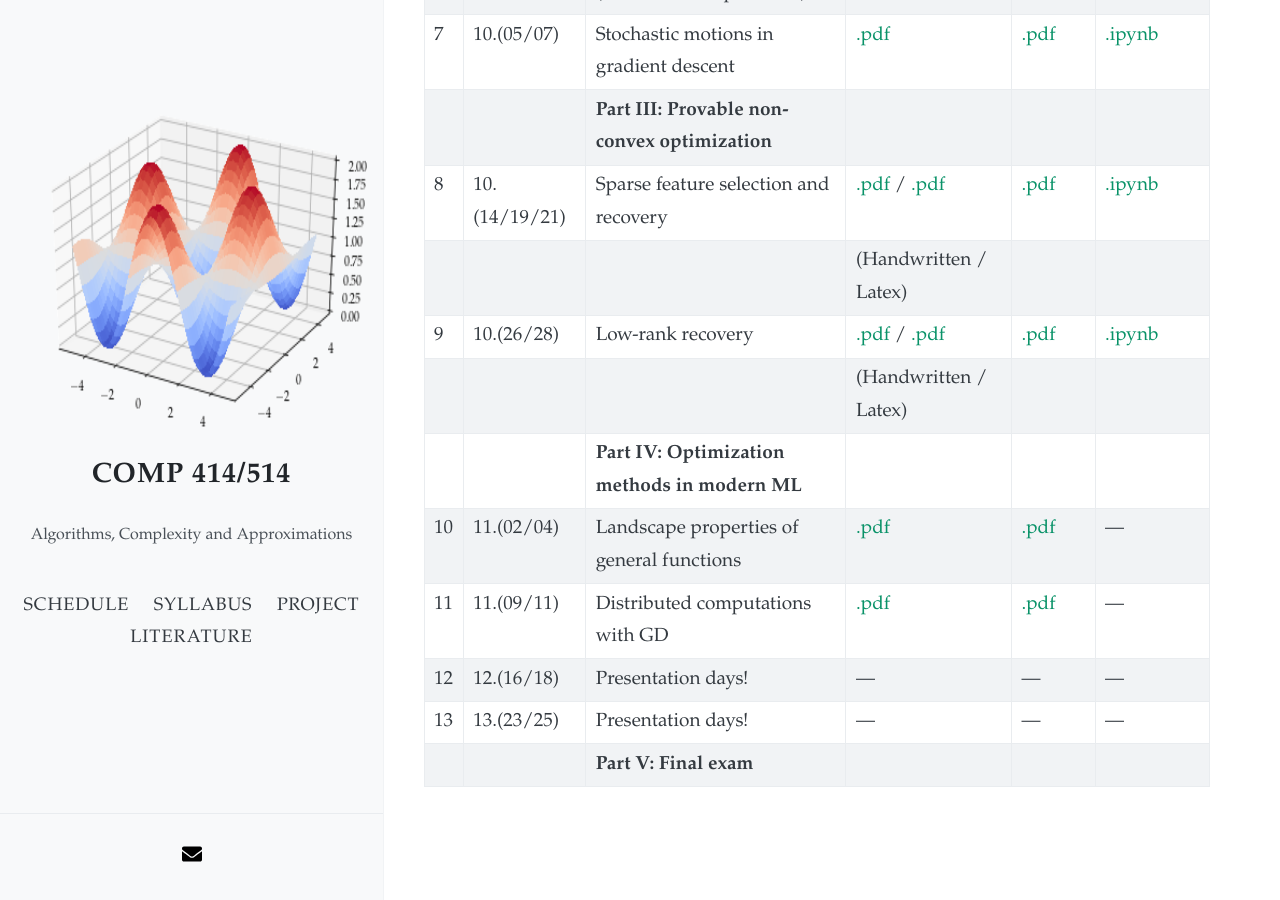
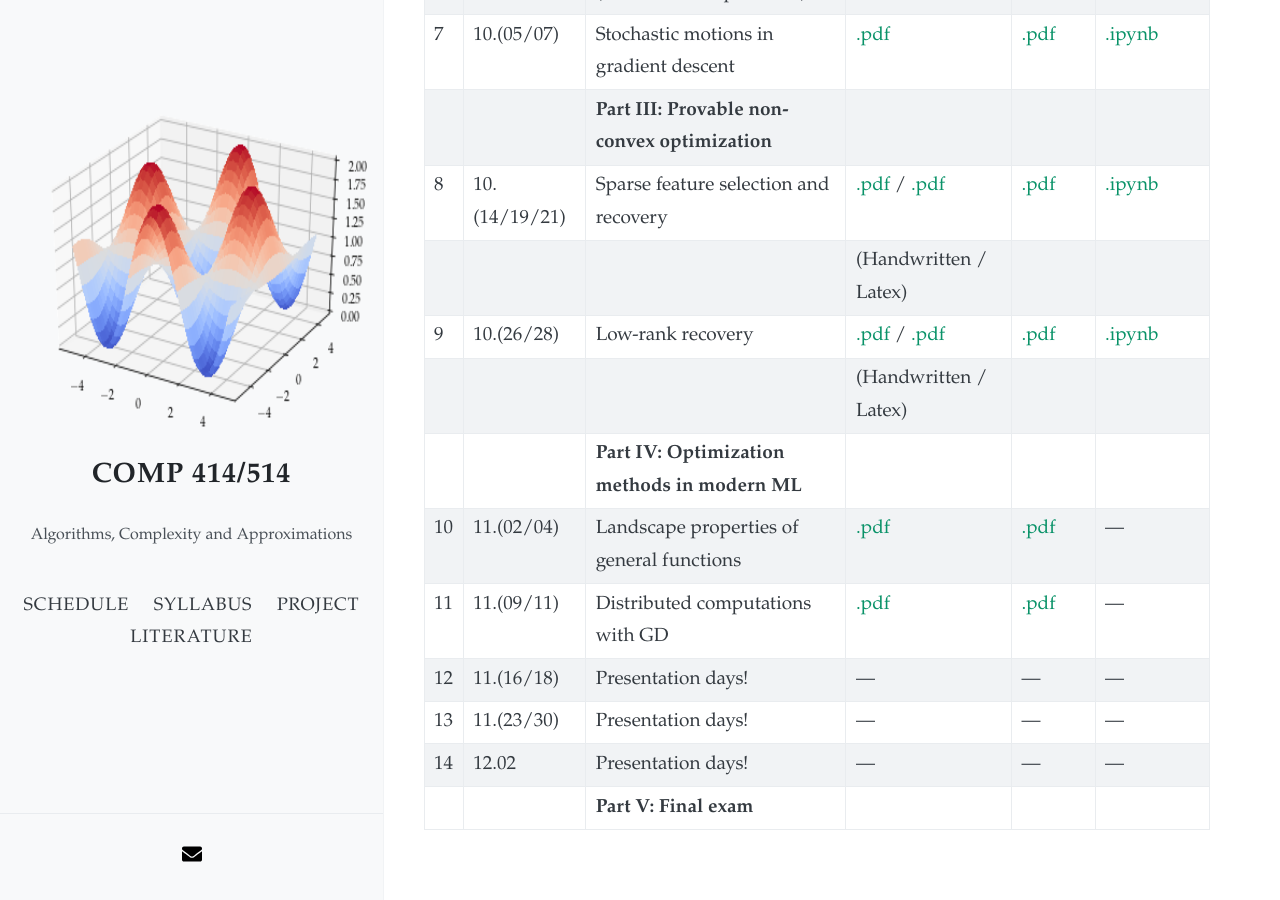
Before and after one commit to akyrillidis/comp414-514, a Jekyll site: the page built from schedule.md, in a window 1280 px wide and 900 px high, scrolled down 731 px. Built offline with Jekyll 4.4.1, drawn with Linux system fonts in a browser that asks for light colours; nearby versions of some CDN libraries; before the commit the page ends 1589 px from its top, so only the background shows below that.

Commit message:
Update schedule.md

```diff
--- a/schedule.md
+++ b/schedule.md
@@ -27,8 +27,9 @@ layout: default
 | | | **Part IV: Optimization methods in modern ML** | | | |
 | 10 | 11.(02/04) | Landscape properties of general functions | [.pdf](/schedule/images/chapter10.pdf)  | [.pdf](/schedule/images/Lecture 10.pdf) | --- |
 | 11 | 11.(09/11) | Distributed computations with GD | [.pdf](/schedule/images/chapter11.pdf) | [.pdf](/schedule/images/Lecture 11.pdf) | --- |
-| 12 | 12.(16/18) | Presentation days!  | ---  | ---  | --- |
-| 13 | 13.(23/25) | Presentation days!  | ---  | ---  | --- |
+| 12 | 11.(16/18) | Presentation days!  | ---  | ---  | --- |
+| 13 | 11.(23/30) | Presentation days!  | ---  | ---  | --- |
+| 14 | 12.02 | Presentation days!  | ---  | ---  | --- |
 | | | **Part V: Final exam** | | | |
 
 &nbsp;
```
